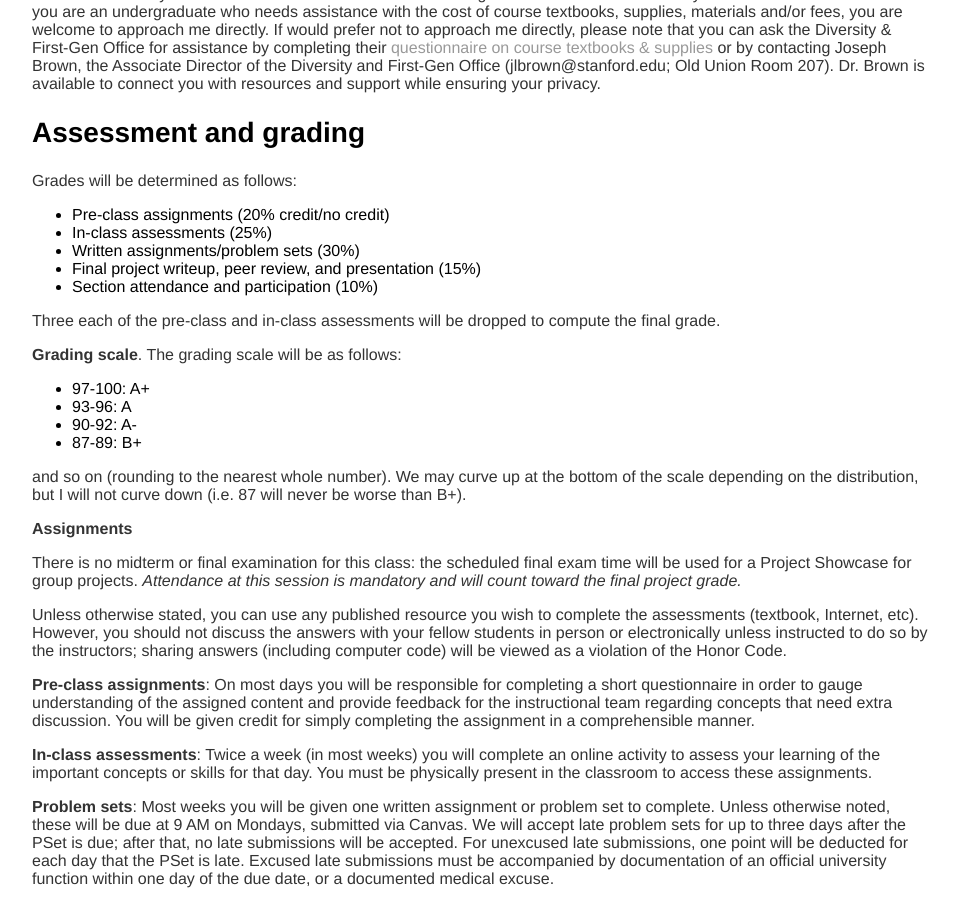
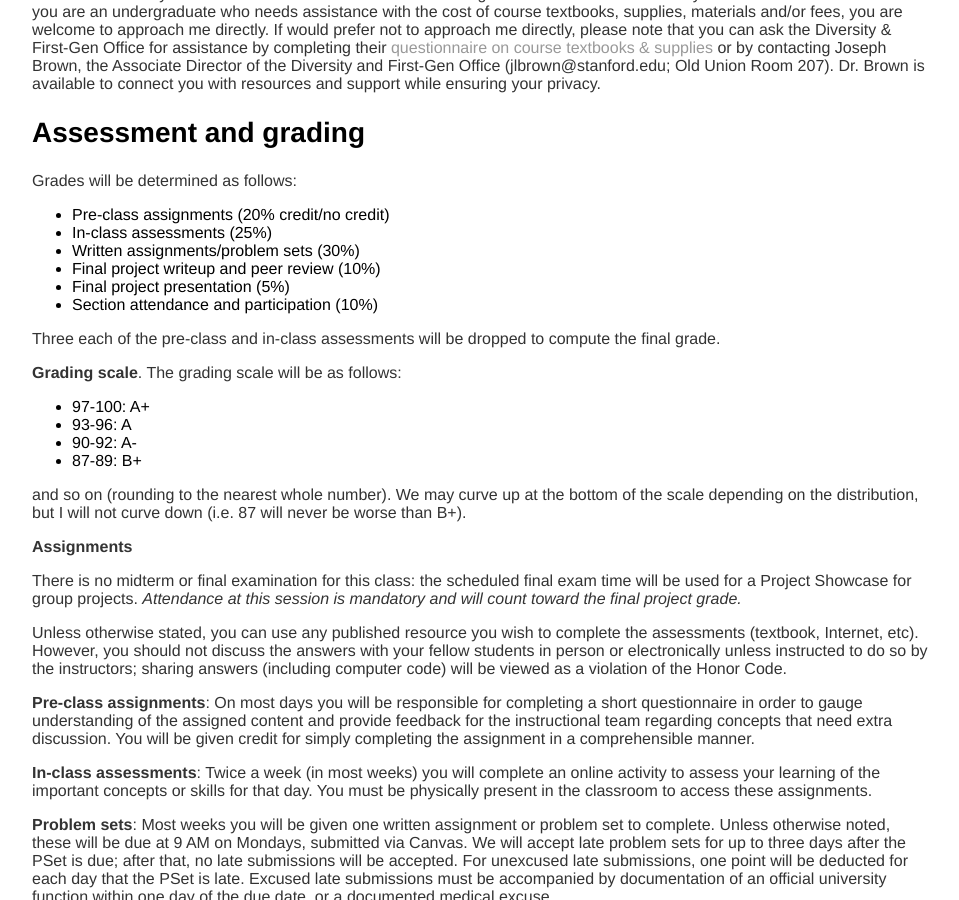
Before and after one commit to stats60/stats60.github.io, a Jekyll site: the page built from prospectus/index.md, in a window 1280 px wide and 900 px high, scrolled down 1221 px. Shown: the whole window, without its empty margins (160-1119 px from the left). Built offline with Jekyll 4.4.1, drawn with Linux system fonts in a browser that asks for light colours; our own code applies the rules of GitHub Pages for plain Markdown files.

Commit message:
separate presentaiton grade

```diff
--- a/prospectus/index.md
+++ b/prospectus/index.md
@@ -46,7 +46,8 @@ Grades will be determined as follows:
 - Pre-class assignments (20% credit/no credit)
 - In-class assessments (25%)
 - Written assignments/problem sets (30%)
-- Final project writeup, peer review, and presentation (15%)
+- Final project writeup and peer review (10%)
+- Final project presentation (5%)
 - Section attendance and participation (10%)
 
 Three each of the pre-class and in-class assessments will be dropped to compute the final grade.
```
